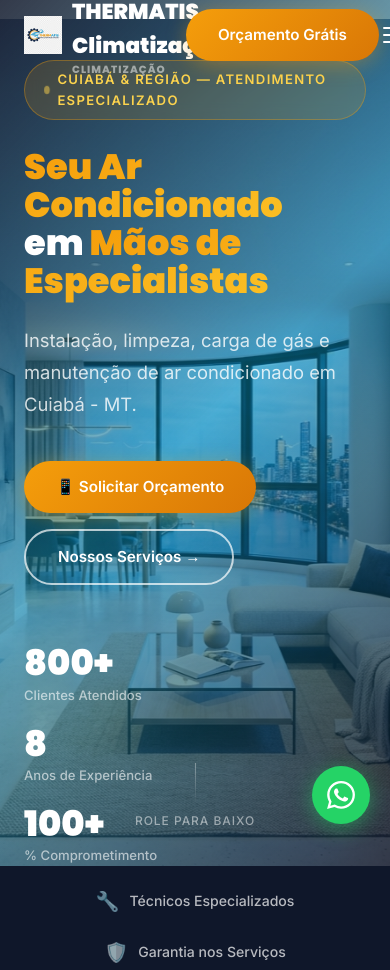
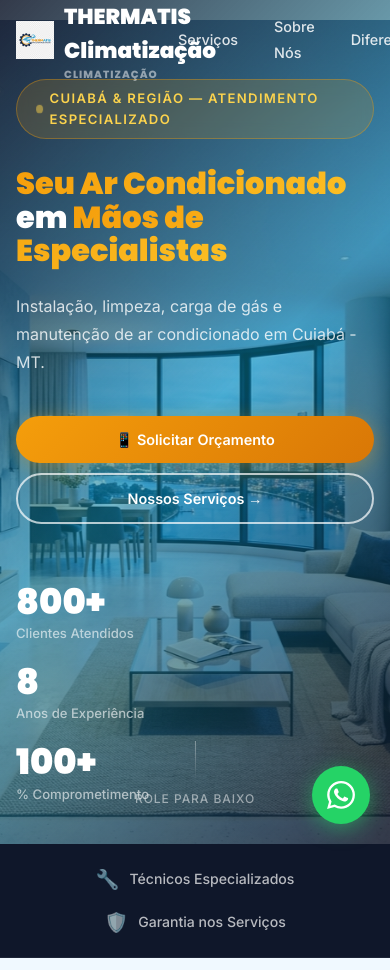
Before and after one commit to lucasmikuri/thermatis, a plain HTML site: page index.html in a window 390 px wide. Shown: the top 970 px of the page. Drawn offline with Linux system fonts and the light colour scheme; no server answers.

Commit message:
fix: corrige leitura do body em orcamentos

```diff
--- a/styles.css
+++ b/styles.css
@@ -1221,28 +1221,120 @@ footer {
   .footer-grid   { grid-template-columns: 1fr 1fr; gap: 40px; }
 }
 
+/* ========================================
+   FIX MOBILE REAL — THERMATIS
+   ======================================== */
+
 @media (max-width: 768px) {
-  :root { --header-h: 70px; }
 
-  .nav-links  { display: none; }
-  .nav-phone  { display: none; }
-  .hamburger  { display: flex; }
+  /* 🔥 trava qualquer vazamento lateral */
+  html, body {
+    overflow-x: hidden;
+    width: 100%;
+  }
 
-  .hero-title { font-size: clamp(2.2rem, 8vw, 3.2rem); }
+  /* 🔥 container correto */
+  .container {
+    padding-left: 16px;
+    padding-right: 16px;
+  }
 
-  .hero-stats { gap: 24px; }
+  /* ================= HERO ================= */
 
-  .about-badge-float { right: 16px; }
+  .hero-content {
+    max-width: 100%;
+    width: 100%;
+    padding-top: 40px;
+  }
 
-  .form-row   { grid-template-columns: 1fr; }
+  .hero-title {
+    font-size: 2.2rem;
+    line-height: 1.1;
+    word-break: break-word;
+  }
 
-  .footer-grid { grid-template-columns: 1fr; gap: 32px; }
+  .hero-desc {
+    font-size: 1rem;
+    max-width: 100%;
+  }
 
-  .footer-bottom { flex-direction: column; text-align: center; }
+  /* 🔥 BOTÕES EM COLUNA */
+  .hero-actions {
+    flex-direction: column;
+    align-items: stretch;
+    width: 100%;
+  }
 
-  .trust-inner { gap: 20px; }
+  .hero-actions .btn {
+    width: 100%;
+    text-align: center;
+    justify-content: center;
+  }
 
-  .contact-form-wrap { padding: 32px 24px; }
+  /* 🔥 STATS EMPILHADO */
+  .hero-stats {
+    flex-direction: column;
+    gap: 16px;
+  }
+
+  /* ================= NAVBAR ================= */
+
+  #navbar {
+    padding-left: 16px;
+    padding-right: 16px;
+  }
+
+  /* ================= TRUST ================= */
+
+  .trust-inner {
+    flex-direction: column;
+    gap: 12px;
+    text-align: center;
+  }
+
+  /* ================= CTA ================= */
+
+  .cta-actions {
+    flex-direction: column;
+    width: 100%;
+  }
+
+  .cta-actions .btn {
+    width: 100%;
+  }
+
+  /* ================= FORM ================= */
+
+  .contact-form-wrap {
+    padding: 24px 16px;
+  }
+
+  /* 🔥 evita estouro da badge sobre imagem */
+  .about-badge-float {
+    right: 10px;
+    left: 10px;
+  }
+}
+
+/* EXTRA SMALL (celular pequeno) */
+@media (max-width: 480px) {
+
+  .hero-title {
+    font-size: 1.9rem;
+  }
+
+  .section-title {
+    font-size: 1.7rem;
+  }
+
+  .btn {
+    padding: 12px 18px;
+    font-size: 0.9rem;
+  }
+
+  .hero-actions {
+    gap: 10px;
+  }
 }
 
 @media (max-width: 480px) {
```
